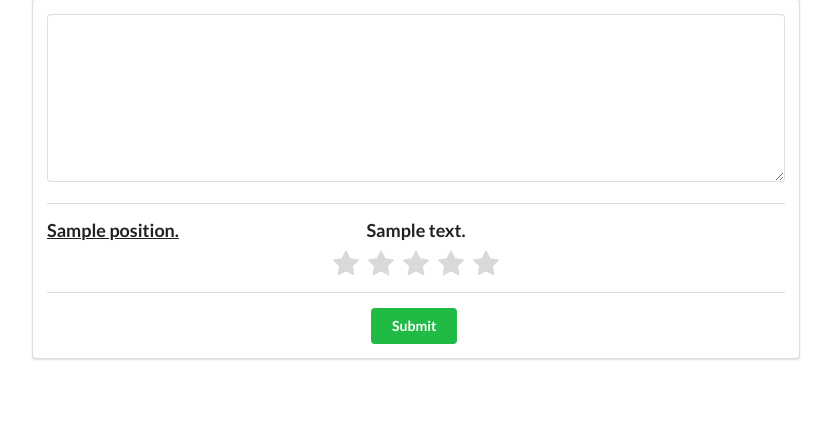
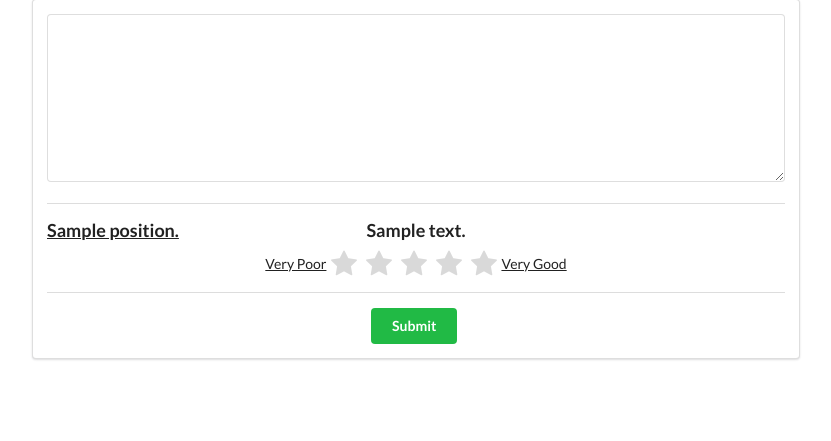
Before and after one commit to badger1661/smart-survey, a Django app: template templates/form/view_form.html in a window 1280 px wide. Shown: the part 458-899 px from the top of the page, without its empty margins (224-1055 px from the left). Run offline with Django 3.2, Linux system fonts and the light colour scheme; the template is opened without the code that fills it: most values are stand-ins (such as "Sample title", 1, 10 or a date in 2020); form fields are guessed from the names that the template uses; some libraries are stand-ins or nearby versions.

Commit message:
Bug fixes

```diff
--- a/templates/form/reply.html
+++ b/templates/form/reply.html
@@ -59,11 +59,11 @@
 
     {% endfor %}
 
-    {% if form.additionalcomment == True %}
-    <div id="comment_div"class="field">
+     {% if form.additionalcomment == True %}
+    <div id="comment_div" class="field">
         <h3>Additional Comments</h3>
         <textarea id="comment" rows="2"></textarea>
-      </div>
+    </div>
     <div class="ui divider"></div>
     {% endif %}
 
--- a/templates/form/view_form.html
+++ b/templates/form/view_form.html
@@ -91,9 +91,10 @@
 </div>
 
 <div class="question_stars" style="display:flex;justify-content:center;align-items:center;">
-    <div class="ui star rating massive star_rating" data-max-rating="5">
-      </div>
+  <u>Very Poor</u><div class="ui star rating massive star_rating" data-max-rating="5">
     </div>
+    <u>Very Good</u>
+  </div>
 </div>
 </div>
 <div class="ui divider"></div>
```
